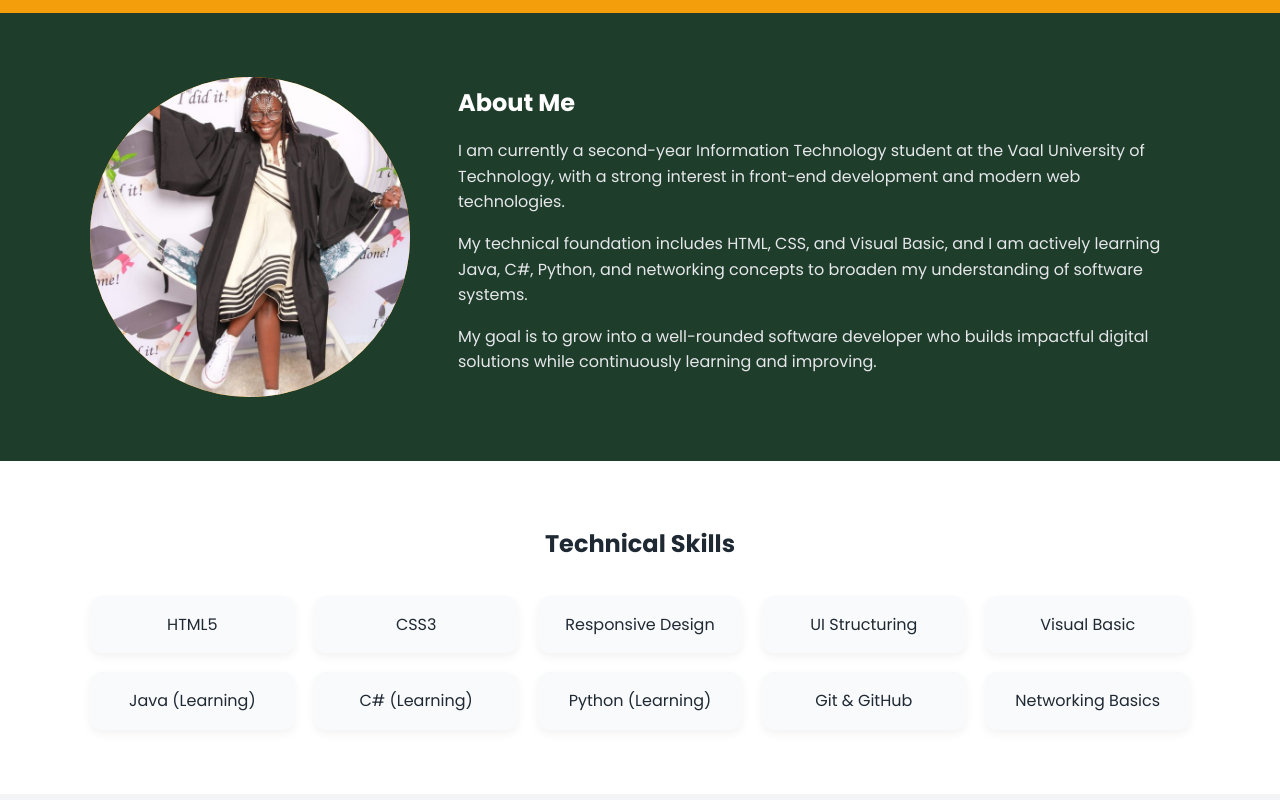
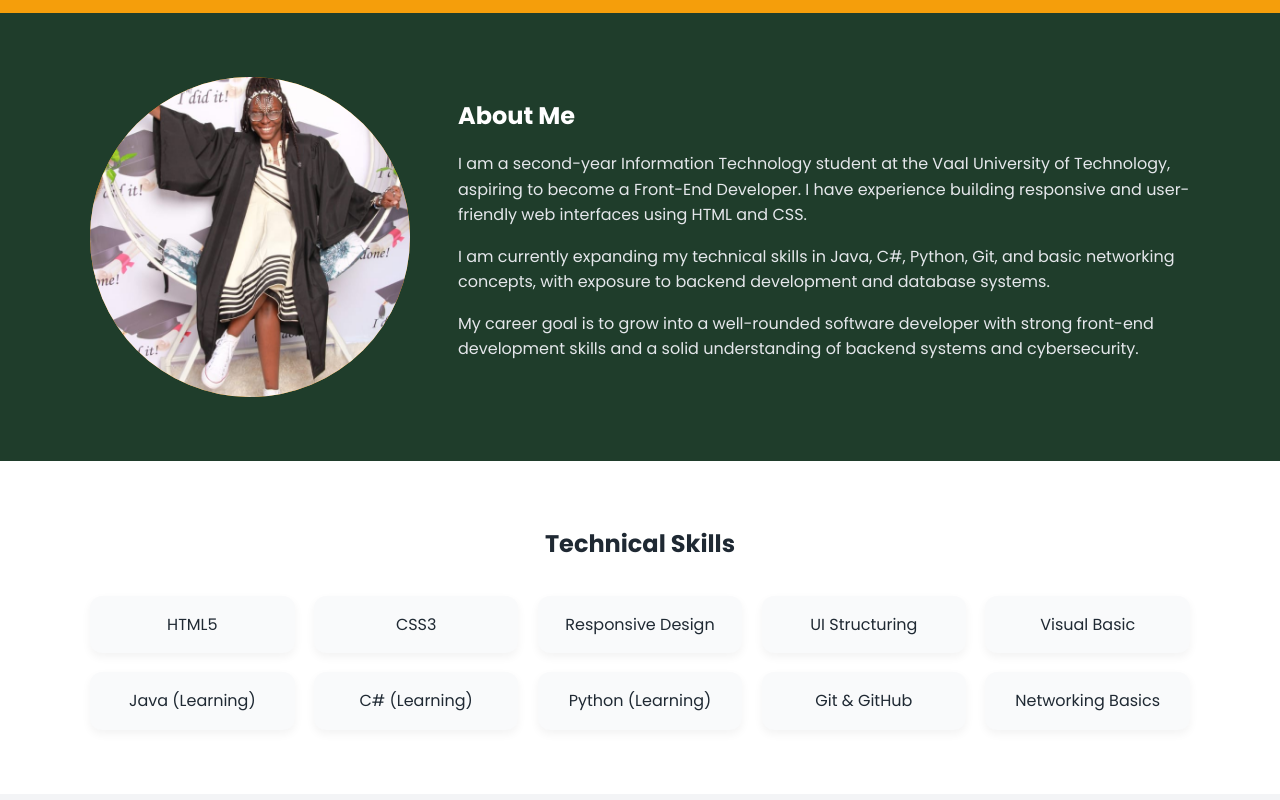
Before and after one commit to Equablebatch0365/Portfolio, a plain HTML site: page index.html in a window 1280 px wide. Shown: the part 620-1420 px from the top of the page. Drawn offline with Linux system fonts and the light colour scheme.

Commit message:
Revise portfolio details and contact information
Updated personal information and project details in the portfolio.

```diff
--- a/index.html
+++ b/index.html
@@ -4,7 +4,10 @@
 <head>
     <meta charset="UTF-8">
     <meta name="viewport" content="width=device-width, initial-scale=1.0">
-    <title>Mokekoloana Modiba | Front-End Developer</title>
+    <meta name="description"
+        content="Aspiring Front-End Developer and IT student skilled in HTML, CSS, Visual Basic, and web development, currently learning Java, C#, Python, and networking.">
+
+    <title>Mokekoloana Modiba | Aspiring Front-End Developer | IT Student</title>
 
     <!-- Google Font -->
     <link href="https://fonts.googleapis.com/css2?family=Poppins:wght@300;400;600;700&display=swap" rel="stylesheet">
@@ -26,7 +29,7 @@
         </div>
     </header>
 
-    <section class="hero">
+    <section class="hero" role="banner">
         <div class="container hero-content">
 
             <div class="hero-text">
@@ -76,20 +79,19 @@
                 <h2>About Me</h2>
 
                 <p>
-                    I am currently a second-year Information Technology student at the
-                    Vaal University of Technology, with a strong interest in front-end
-                    development and modern web technologies.
+                    I am a second-year Information Technology student at the Vaal University of Technology,
+                    aspiring to become a Front-End Developer. I have experience building responsive and
+                    user-friendly web interfaces using HTML and CSS.
                 </p>
 
                 <p>
-                    My technical foundation includes HTML, CSS, and Visual Basic, and I
-                    am actively learning Java, C#, Python, and networking concepts to
-                    broaden my understanding of software systems.
+                    I am currently expanding my technical skills in Java, C#, Python, Git, and basic
+                    networking concepts, with exposure to backend development and database systems.
                 </p>
 
                 <p>
-                    My goal is to grow into a well-rounded software developer who builds
-                    impactful digital solutions while continuously learning and improving.
+                    My career goal is to grow into a well-rounded software developer with strong front-end
+                    development skills and a solid understanding of backend systems and cybersecurity.
                 </p>
             </div>
 
@@ -168,11 +170,13 @@
     <section id="contact" class="contact">
         <div class="container contact-content">
             <h2>Let’s Connect</h2>
-            <p>Email: mokekoloanamodiba@email.com</p>
+            <p>Email: <a href="mailto:boitumelotryphinah@gmail.com">boitumelotryphinah@gmail.com</a></p>
 
             <div class="socials">
+
                 <a href="https://github.com/Equablebatch0365" target="_blank">GitHub</a>
                 <a href="https://www.linkedin.com/in/mokekoloana-modiba-72a853241/" target="_blank">LinkedIn</a>
+                <a href="https://linktr.ee/Mologadi03" target="_blank">Lintree</a>
             </div>
         </div>
     </section>
```
Lines whose indentation alone changed are shown as unchanged.
